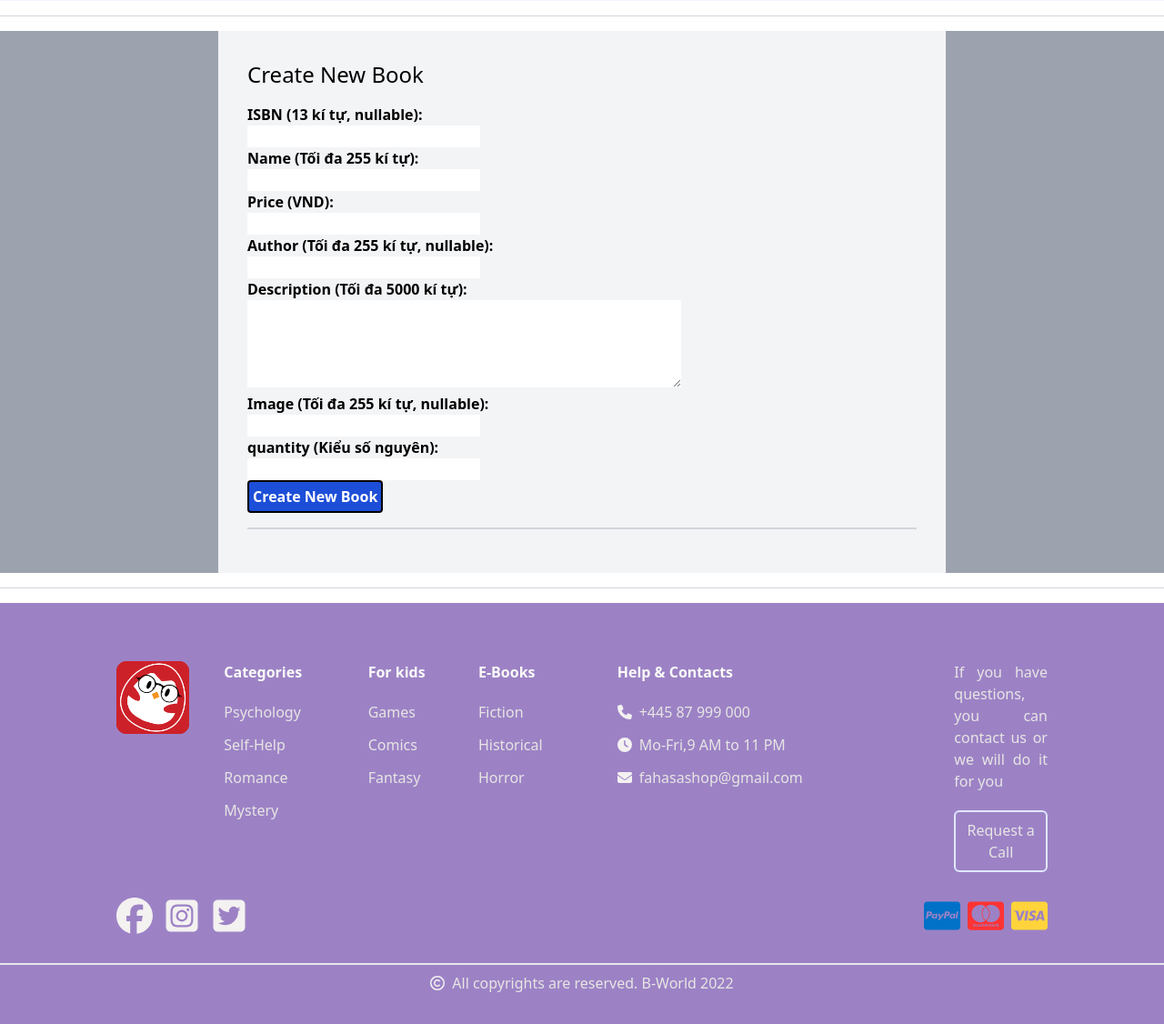
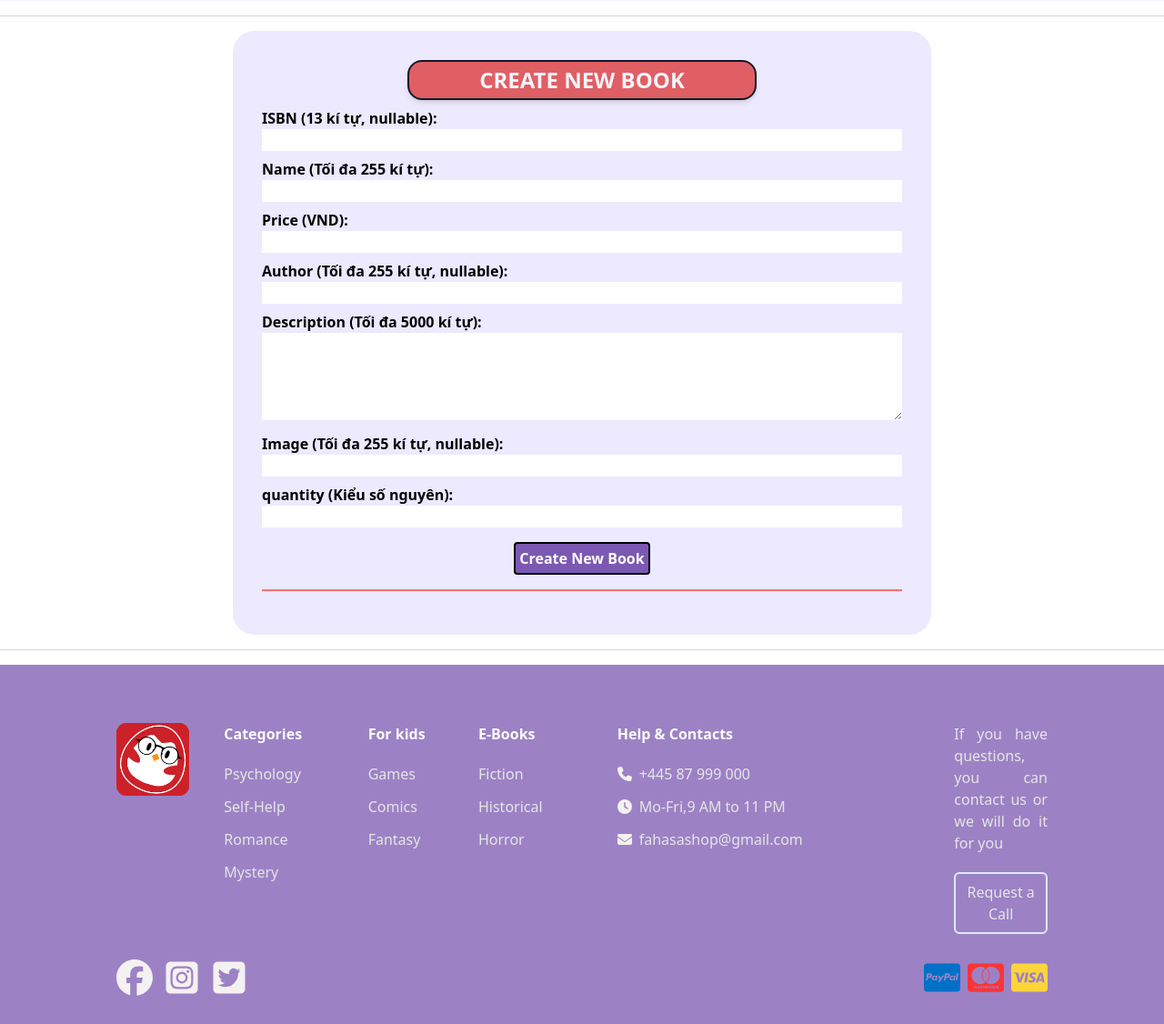
Before and after one commit to DanteBartel/HK232_Web_Nh-m_18_BTL, a PHP site: template views/books_admin_edit.php in a window 1280 px wide. Shown: the part 103-1229 px from the top of the page at 91% size. Before the commit the page ends 1194 px from the top, so only its background shows below. Run offline with PHP 8.4, Linux system fonts and the light colour scheme; the template is opened without the code that fills it, so the values that code supplies are empty; some libraries are stand-ins or nearby versions.

Commit message:
240505 2342; Sang; update ad_images_admin_edit.php & books_admin_edit.php

```diff
--- a/views/books_admin_edit.php
+++ b/views/books_admin_edit.php
@@ -76,105 +76,109 @@
     ?>
     <hr class="border-t border-gray-300 my-4">
 
-    <div class="w-screen bg-gray-400">
-        <div class="mx-auto w-[800px] p-8 bg-gray-100">
-            <h1 class="text-2xl mb-4">
+    <div class="w-screen">
+        <div class="mx-auto lg:max-w-screen-md p-2 pr-2 md:p-8 bg-violet-100 rounded-3xl">
+            <div class="shadow-md border-2 border-gray-900 w-96 mx-auto rounded-2xl bg-red-600 bg-opacity-70 py-1">
+                <h1 class="text-2xl mx-auto text-center uppercase font-extrabold text-slate-100">
                     <?php
                     if (!isset($book)) { echo "Create New Book"; } else { echo "Edit Book " . $book->id; }
                     ?>
                 </h1>
+            </div>
             <form action="index.php?action=books<?php if (isset($book)) {echo "&verb=update";} ?>" method="post" onsubmit="return validateBook()">
                 <!-- id -->
                 <div class="hidden">
                     <input type="text" id="id" name="id" value="<?php if (isset($book)) { echo $book->id; } ?>">
                 </div>
                 <!-- isbn -->
-                <div>
+                <div class="pt-2">
                     <label for="isbn" class="font-bold">ISBN (13 kí tự, nullable):</label>
                 </div>
                 <div>
-                    <input type="text" id="isbn" name="isbn" class="w-64" value="<?php if (isset($book)) { echo $book->isbn; } ?>">
+                    <input type="text" id="isbn" name="isbn" class="w-full" value="<?php if (isset($book)) { echo $book->isbn; } ?>">
                 </div>
                 <!-- name -->
-                <div>
+                <div class="pt-2">
                     <label for="name" class="font-bold">Name (Tối đa 255 kí tự):</label>
                 </div>
                 <div>
-                    <input type="text" id="name" name="name" class="w-64" required value="<?php if (isset($book)) { echo $book->name; } ?>">
+                    <input type="text" id="name" name="name" class="w-full" required value="<?php if (isset($book)) { echo $book->name; } ?>">
                 </div>
                 <!-- price -->
-                <div>
+                <div class="pt-2">
                     <label for="price" class="font-bold">Price (VND):</label>
                 </div>
                 <div>
-                    <input type="text" id="price" name="price" class="w-64" required value="<?php if (isset($book)) { echo $book->price; } ?>">
+                    <input type="text" id="price" name="price" class="w-full" required value="<?php if (isset($book)) { echo $book->price; } ?>">
                 </div>
                 <!-- author -->
-                <div>
+                <div class="pt-2">
                     <label for="author" class="font-bold">Author (Tối đa 255 kí tự, nullable):</label>
                 </div>
                 <div>
-                    <input type="text" id="author" name="author" class="w-64" value="<?php if (isset($book)) { echo $book->author; } ?>">
+                    <input type="text" id="author" name="author" class="w-full" value="<?php if (isset($book)) { echo $book->author; } ?>">
                 </div>
                 <!-- description -->
-                <div>
+                <div class="pt-2">
                     <label for="description" class="font-bold">Description (Tối đa 5000 kí tự):</label>
                 </div>
                 <div>
-                    <textarea id="description" name="description" rows="4" cols="50" required><?php if (isset($book)) { echo $book->description; } ?></textarea>
+                    <textarea id="description" name="description" rows="4" cols="96" class="w-full" required><?php if (isset($book)) { echo $book->description; } ?></textarea>
                 </div>
                 <!-- image -->
-                <div>
+                <div class="pt-2">
                     <label for="image" class="font-bold">Image (Tối đa 255 kí tự, nullable):</label>
                 </div>
                 <div>
-                    <input type="text" id="image" name="image" class="w-64" value="<?php if (isset($book)) { echo $book->image; } ?>">
+                    <input type="text" id="image" name="image" class="w-full" value="<?php if (isset($book)) { echo $book->image; } ?>">
                 </div>
                 <!-- quantity -->
-                <div>
+                <div class="pt-2">
                     <label for="quantity" class="font-bold">quantity (Kiểu số nguyên):</label>
                 </div>
                 <div>
-                    <input type="text" id="quantity" name="quantity" class="w-64" required value="<?php if (isset($book)) { echo $book->quantity; } ?>">
+                    <input type="text" id="quantity" name="quantity" class="w-full" required value="<?php if (isset($book)) { echo $book->quantity; } ?>">
                 </div>
                 <!-- submit -->
-                <div>
-                    <input type="submit" value="<?php if (!isset($book)) { echo "Create New Book"; } else { echo "Edit Book"; } ?>" class="bg-blue-700 hover:bg-blue-500 p-1 border-solid border-2 border-black text-white font-bold rounded"></input>
+                <div class="pt-4 text-center">
+                    <input type="submit" value="<?php if (!isset($book)) { echo "Create New Book"; } else { echo "Edit Book"; } ?>" class="bg-violet-900 bg-opacity-70 hover:bg-violet-900 p-1 border-solid border-2 border-black text-white font-bold rounded"></input>
                 </div>
             </form>
-            <hr class="border-t-2 border-gray-300 my-4">
+            <hr class="border-t-2 border-red-400 my-4">
             <!-- ------------ Additional Images -->
             <?php if (isset($book)) { ?>
-            <h1 class="text-2xl mb-4">
+            <div class="shadow-md border-2 border-gray-900 w-96 mx-auto rounded-2xl bg-red-600 bg-opacity-70 py-1">
+                <h1 class="text-2xl mx-auto text-center uppercase font-extrabold text-slate-100">
                     Edit Additional Images
                 </h1>
-            <form action="index.php" method="GET">
+            </div>
+            <form action="index.php" method="GET" class="text-center pt-4">
                 <input type="hidden" name="action" value="ad_images"></input>
                 <input type="hidden" name="verb" value="new"></input>
                 <input type="hidden" name="book_id" value="<?php echo $book->id; ?>"></input>
-                <input type="submit" value="Create New Additional Image" class="bg-blue-700 hover:bg-blue-500 p-1 border-solid border-2 border-black text-white font-bold rounded"></input>
+                <input type="submit" value="Create New Additional Image" class="bg-violet-900 bg-opacity-70 hover:bg-violet-900 p-1 border-solid border-2 border-black text-white font-bold rounded"></input>
             </form>
             <table class="mt-4 min-w-full">
                 <thead>
                     <tr>
-                        <th class="text-left min-w-12 border-2 border-gray-300">ID</th>
-                        <th class="text-left min-w-40 border-2 border-gray-300">Image</th>
-                        <th class="text-left min-w-20 border-2 border-gray-300">Action</th>
+                        <th class="text-center min-w-12 border-2 border-gray-400">ID</th>
+                        <th class="text-center min-w-40 border-2 border-gray-400">Image</th>
+                        <th class="text-center min-w-20 border-2 border-gray-400">Action</th>
                     </tr>
                 </thead>
                 <tbody>
                 <?php if ($book->ad_images) { foreach ($book->ad_images as $ad_image) { ?>
                     <tr>
-                        <td class="border-2 border-gray-300"><?php echo $ad_image->id; ?></td>
-                        <td class="border-2 border-gray-300"><?php echo $ad_image->image; ?></td>
-                        <td class="border-2 border-gray-300 align-top">
-                            <div class="flex">
-                                <form action="index.php" method="get">
+                        <td class="text-center border-2 border-gray-400"><?php echo $ad_image->id; ?></td>
+                        <td class="text-center border-2 border-gray-400"><?php echo $ad_image->image; ?></td>
+                        <td class="text-center border-2 border-gray-400 align-top">
+                            <div class="flex pl-6 md:pl-40">
+                                <form action="index.php" method="get" class="pr-2">
                                     <input type="hidden" name="action" value="ad_images">
                                     <input type="hidden" name="verb" value="edit">
                                     <input type="hidden" name="id" value="<?php echo $ad_image->id; ?>">
                                     <input type="hidden" name="book_id" value="<?php echo $ad_image->book_id; ?>">
-                                    <input type="submit" value="Edit" class="bg-blue-700 hover:bg-blue-500 p-1 border-solid border-2 border-black text-white font-bold rounded"></input>
+                                    <input type="submit" value="Edit" class="bg-violet-900 bg-opacity-50 hover:bg-violet-700 p-1 border-solid border-2 border-black text-white font-bold rounded"></input>
                                 </form>
                                 <form action="index.php?action=ad_images&verb=destroy" method="post">
                                     <input type="hidden" name="id" value="<?php echo $ad_image->id; ?>">
```
Also changed, not shown: views/ad_images_admin_edit.php (+13 -12 lines). Lines whose indentation alone changed are shown as unchanged.
